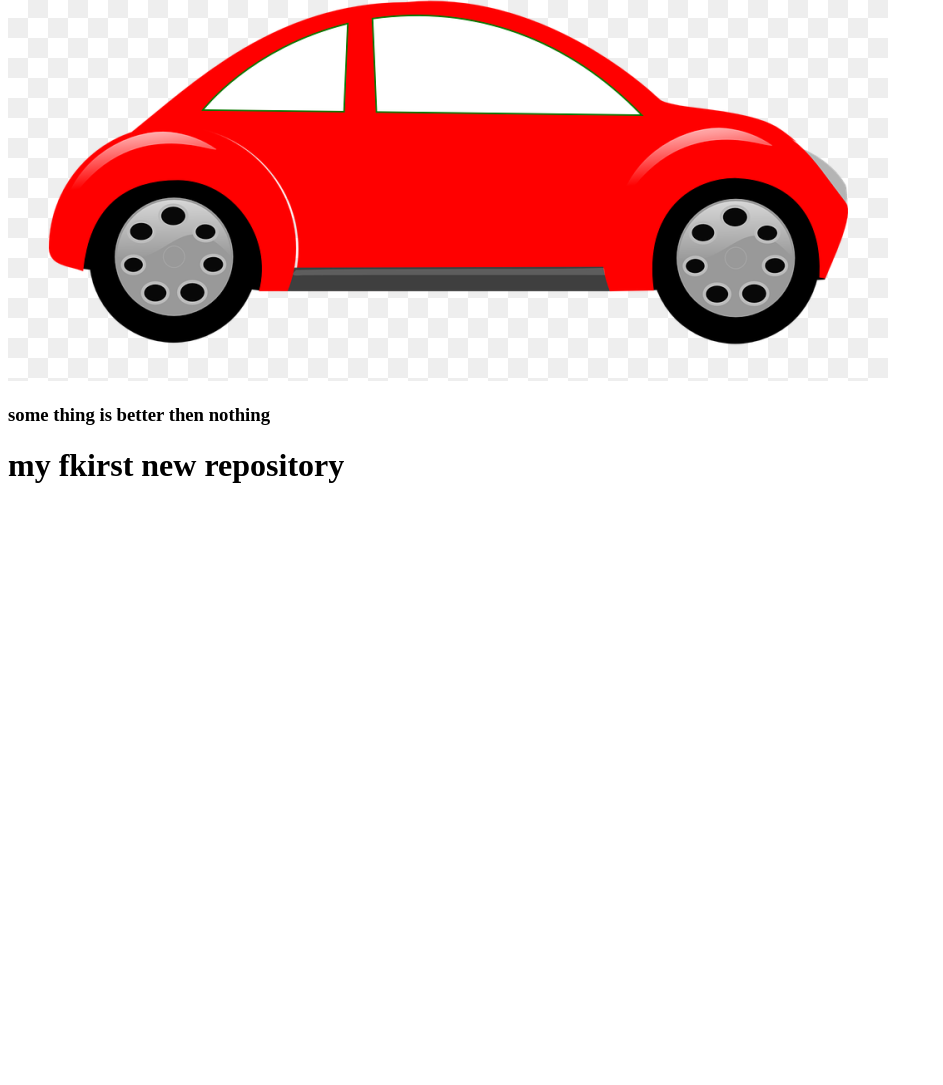
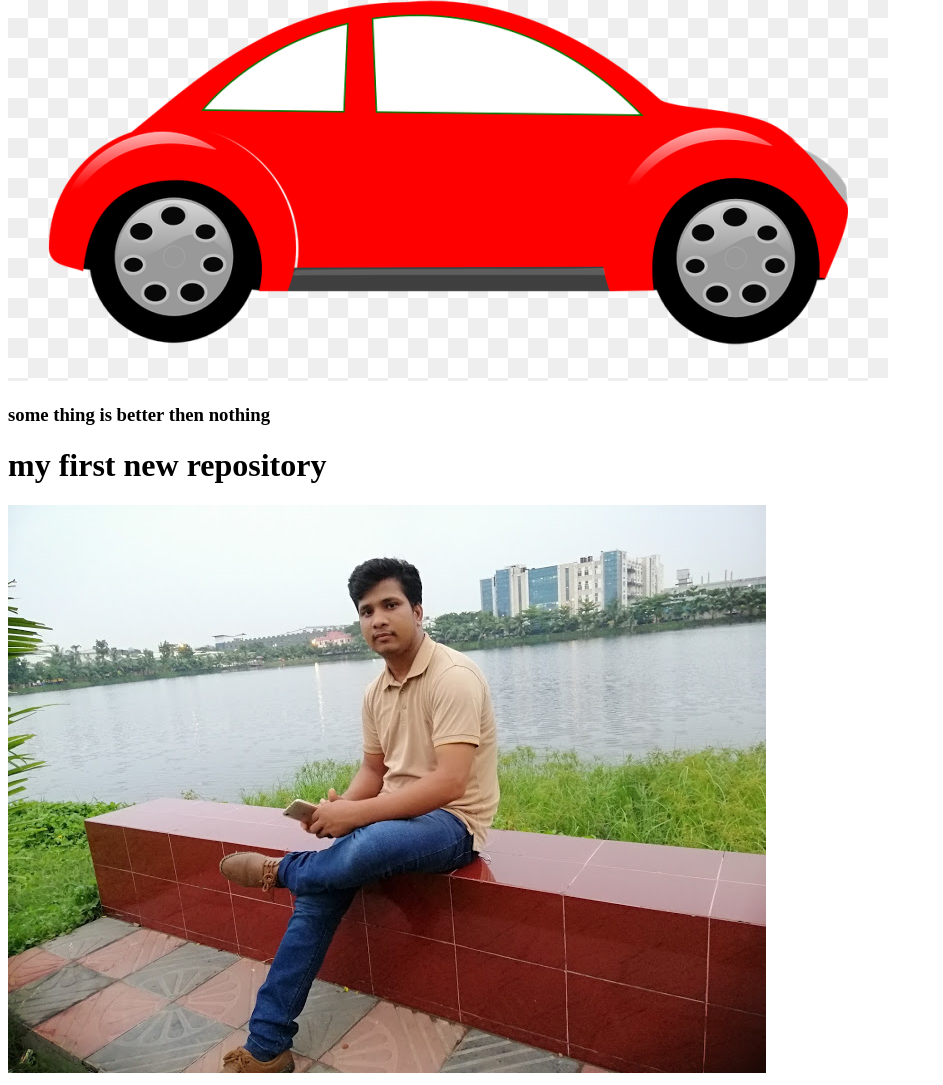
Before and after one commit to nooralam93/my-first-new-repository, a plain HTML site: page index.html in a window 1280 px wide. Shown: the part 694-1779 px from the top of the page, without its empty margins (0-943 px from the left). Before the commit the page ends 1199 px from the top, so only its background shows below. Drawn offline with Linux system fonts and the light colour scheme.

Commit message:
new update

```diff
--- a/index.html
+++ b/index.html
@@ -11,6 +11,8 @@
     <img src="images/IMG_20210603_135658.JPG" alt="">
     <img src="images/car.png" alt="">
     <h3>some thing is better then nothing</h3>
-    <h1>my fkirst new repository</h1>
+    <h1>my first new repository</h1>
+    <img src="images/IMG_20210601_183007.jpg" alt="">
+
 </body>
 </html>
```
